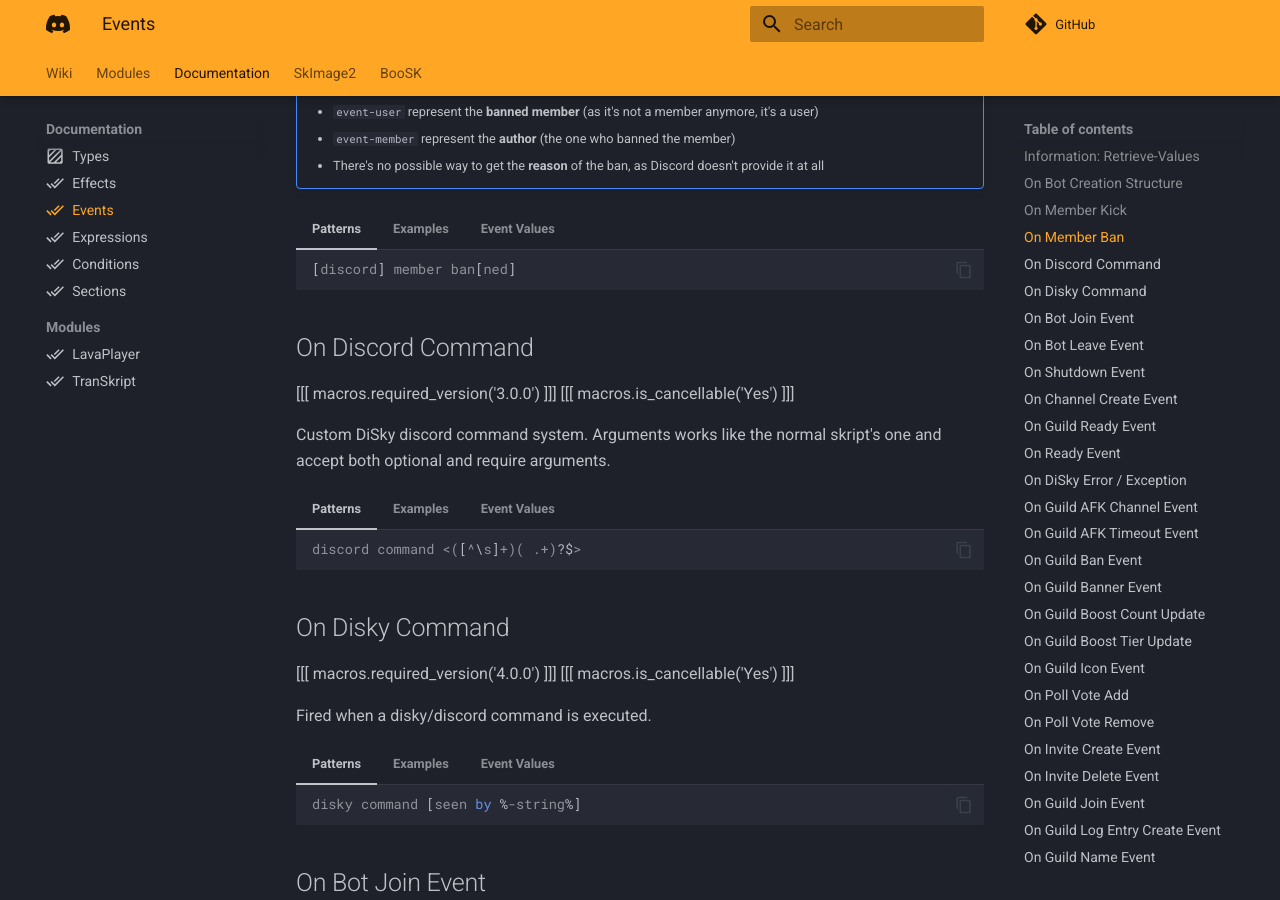
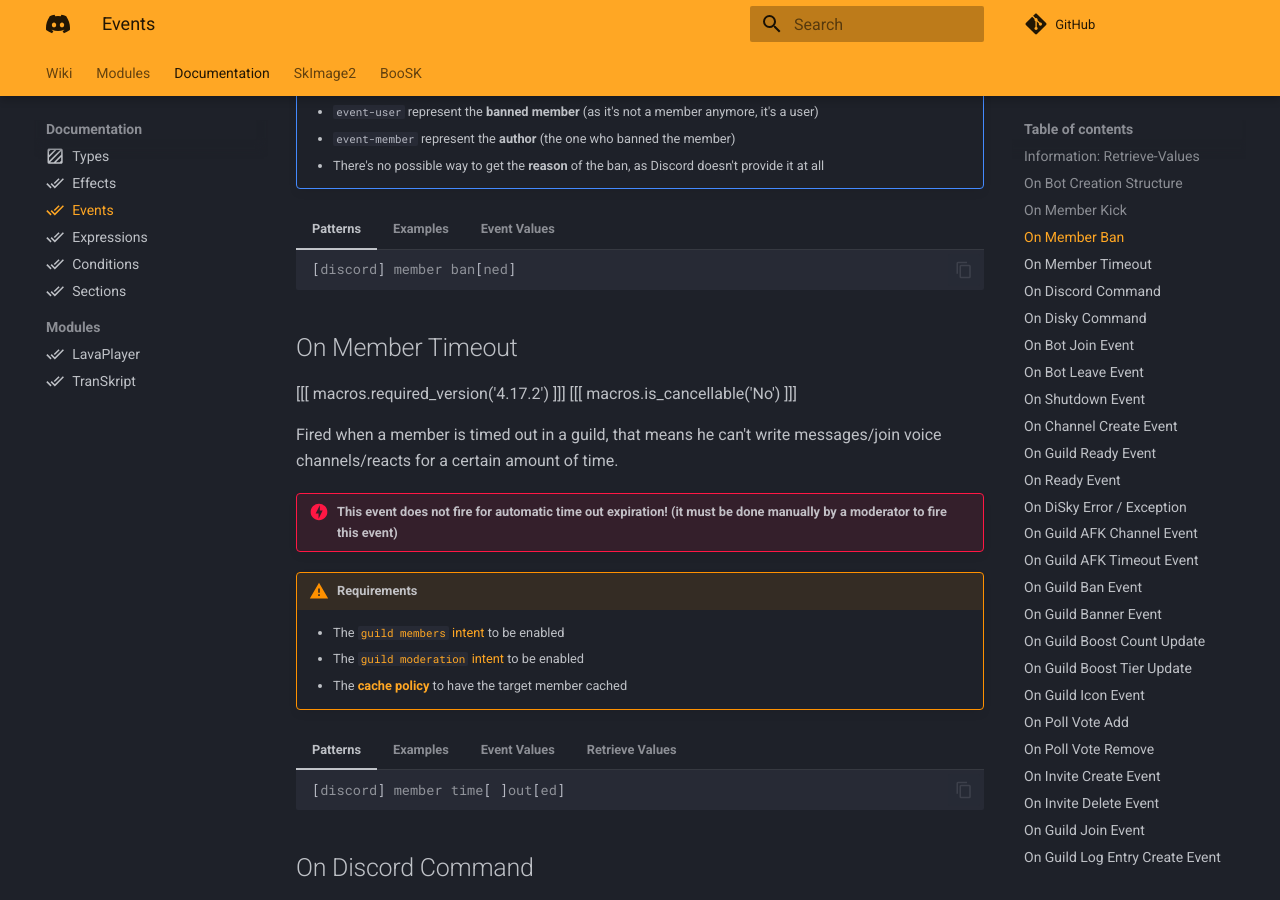
Before and after one commit to DiSkyOrg/Documentation, an MkDocs documentation site: the page built from docs/docs/events.md, in a window 1280 px wide and 900 px high, scrolled down 1825 px. Built offline with MkDocs 1.6.1 and Material for MkDocs 9.7.7, drawn with Linux system fonts in a browser that asks for light colours; comment, search, counter and statistics services are not loaded.

Commit message:
new stuff yay

````diff
--- a/docs/docs/events.md
+++ b/docs/docs/events.md
@@ -114,6 +114,50 @@ Fired when a member is banned from a guild. This use a "*tricky*" way to get the
     * [`event-user`](../docs/types.md#user) (the banned member)
     * [`event-member`](../docs/types.md#member) (the author)
     * [`event-bot`](../docs/types.md#bot)
+
+## On Member Timeout
+
+[[[ macros.required_version('4.17.2') ]]]
+[[[ macros.is_cancellable('No') ]]]
+
+Fired when a member is timed out in a guild, that means he can't write messages/join voice channels/reacts for a certain amount of time.
+
+!!! danger "**This event does not fire for automatic time out expiration!** (it must be done manually by a moderator to fire this event)"
+
+!!! warning "Requirements"
+    * The [`guild members` intent](../bot/intents.md#guild-members-guild-members) to be enabled
+    * The [`guild moderation` intent](../bot/intents.md#guild-moderation-guild-moderation) to be enabled
+    * The [**cache policy**](../bot/policy.md#cache-flags) to have the target member cached
+
+=== "Patterns"
+
+    ```applescript
+    [discord] member time[ ]out[ed]
+    ```
+
+=== "Examples"
+
+    ```applescript
+    on member timeout:
+        retrieve event value "author" and store it in {_author}
+
+        if future date is set: # it's a timeout
+            broadcast "%event-user% has been timed out from %event-guild% by %{_author}% until %future date%!"
+
+        else: # it's a timeout removal
+            broadcast "%event-user% has been untimed out from %event-guild% by %{_author}% (was previously timed out until %event-date%)!"
+    ```
+
+=== "Event Values"
+    * [`event-guild`](../docs/types.md#guild)
+    * [`event-user`](../docs/types.md#user) (the timed out user)
+    * [`event-member`](../docs/types.md#member) (the timed out member)
+    * [`event-bot`](../docs/types.md#bot)
+    * `event-date` or `new event-date` (to get the new timeout date)
+    * `past event-date` (to get the previous timeout date)
+
+=== "Retrieve Values"
+    * [`author`](#information-retrieve-values) (to get the author of the timeout)
 
 ## On Discord Command
 
````
Also changed, not shown: docs/docs/effects.md (+24 -0 lines), docs/guild/logs-manipulation.md (+7 -6 lines).
